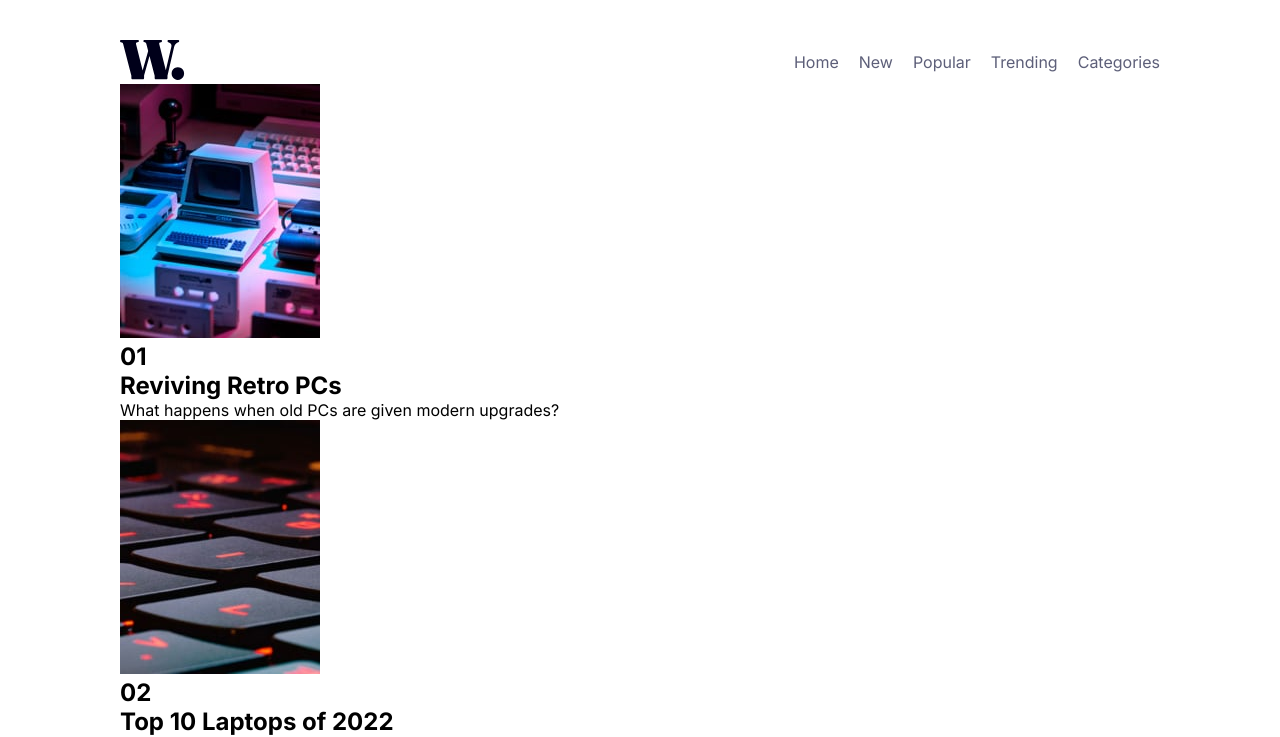
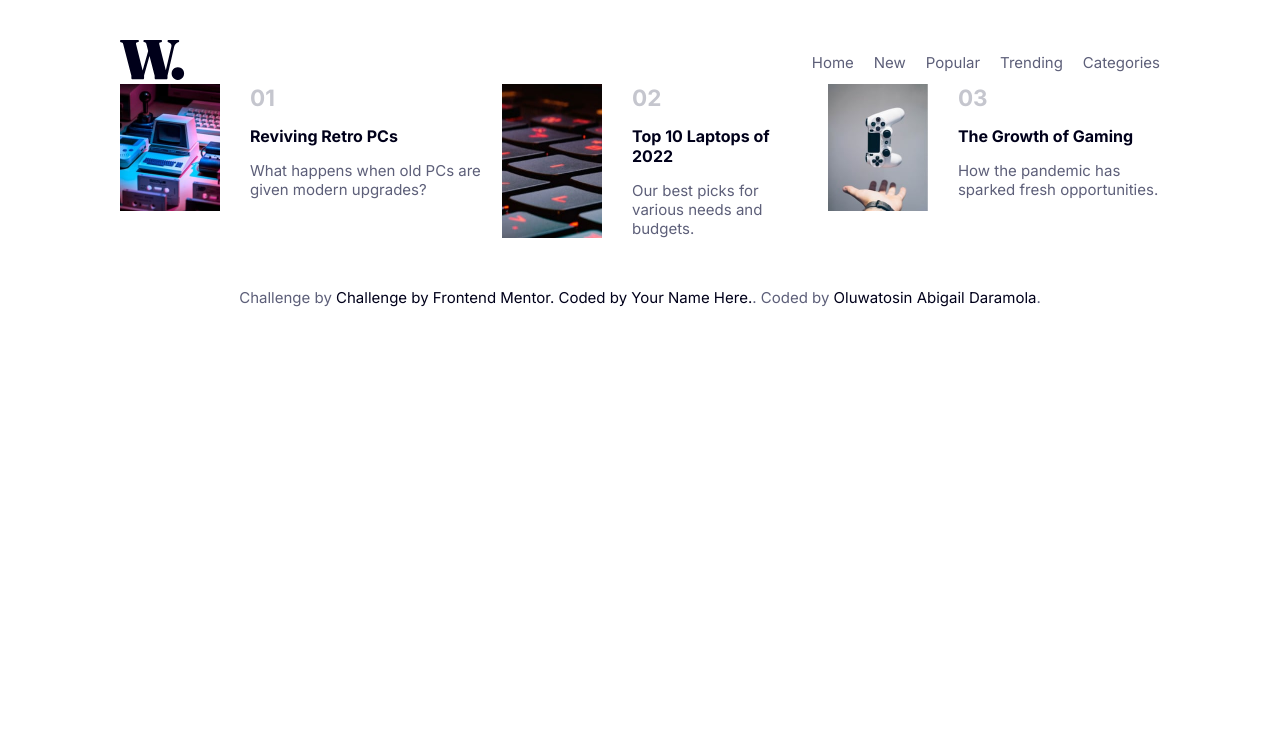
Before and after one commit to Heph-zibah/news-homepage-reactjs, a React (Create React App) app: page / in a window 1280 px wide. Shown: the top 737 px of the page. Built offline with nearby package versions, Linux system fonts and the light colour scheme; the HTML template or start-up script is replaced by a standard one.

Commit message:
added the body styles

```diff
--- a/src/index.scss
+++ b/src/index.scss
@@ -2,14 +2,20 @@
 @import './Styles/variables';
 @import './Styles/mixins';
 @import './components/Navbar/navbar';
+@import './components/Popular/popular';
 * {
     margin: 0;
     padding: 0;
     box-sizing: border-box;
     font-family: $font-family;
+
 }
 a {
     text-decoration: none;
+}
+
+body {
+    font-size: 15px;
 }
 .container {
     padding: 20px;
```
